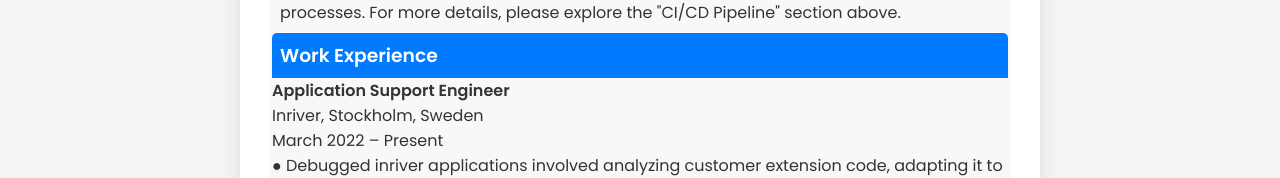
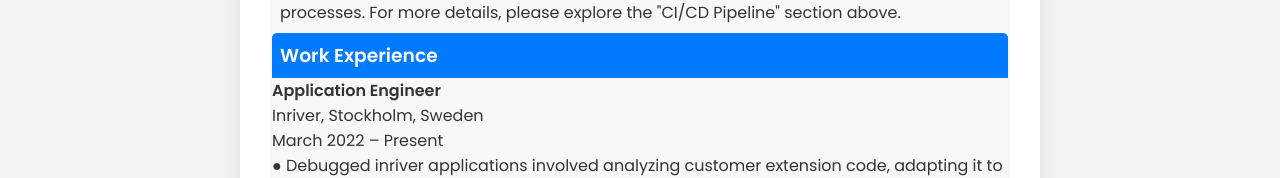
Before and after one commit to ibrahimhersi3/Devops_DockerJenskins, a React (Create React App) app in the folder ci-cd-website/: page / in a window 1280 px wide. Shown: the part 491-669 px from the top of the page. Built offline with nearby package versions, Linux system fonts and the light colour scheme.

Commit message:
small change

```diff
--- a/ci-cd-website/src/components/Home.js
+++ b/ci-cd-website/src/components/Home.js
@@ -20,7 +20,7 @@
           <ul>
             {/* Inriver */}
             <li>
-              <strong>Application Support Engineer</strong> <br />
+              <strong>Application Engineer</strong> <br />
                           Inriver, Stockholm, Sweden <br />
                           March 2022 – Present <br />
             ● Debugged inriver applications involved analyzing customer extension code, adapting it to testing environments, and pinpointing issues using the inriver Remoting API.<br />
```
